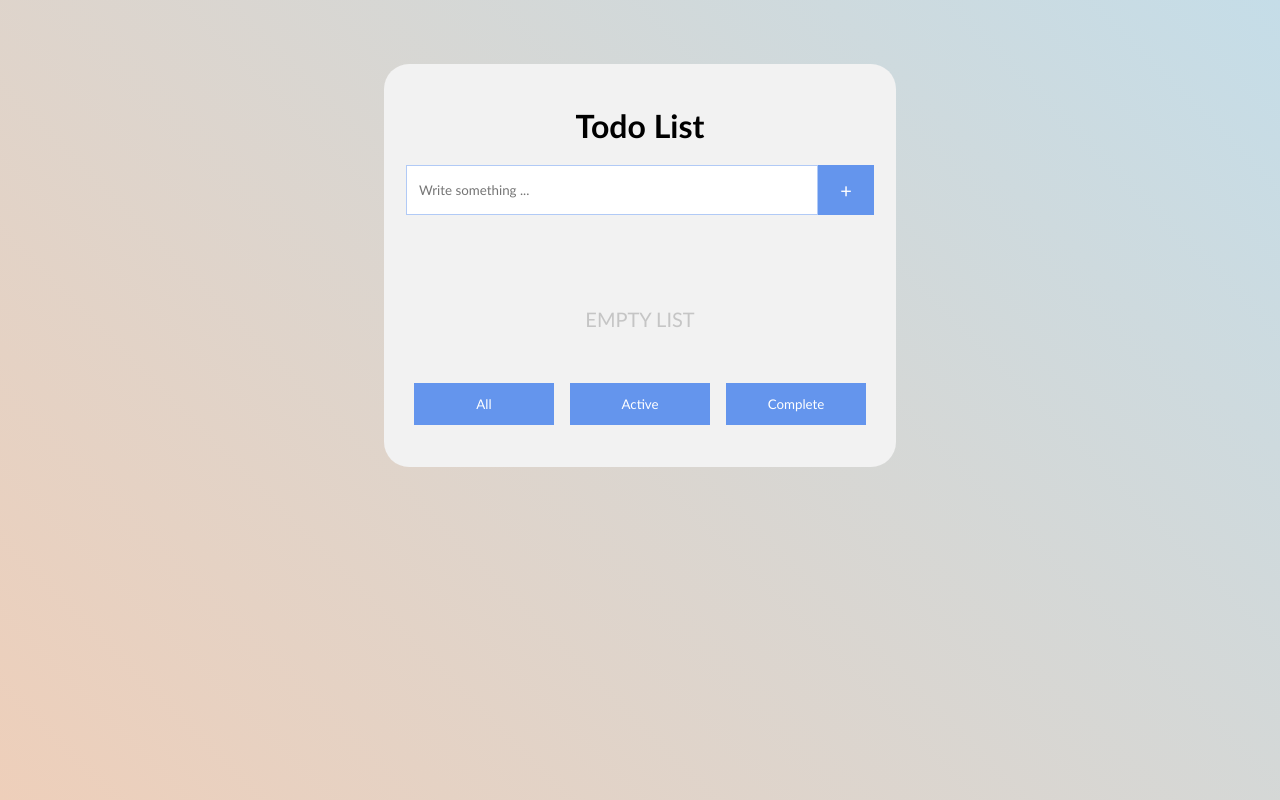
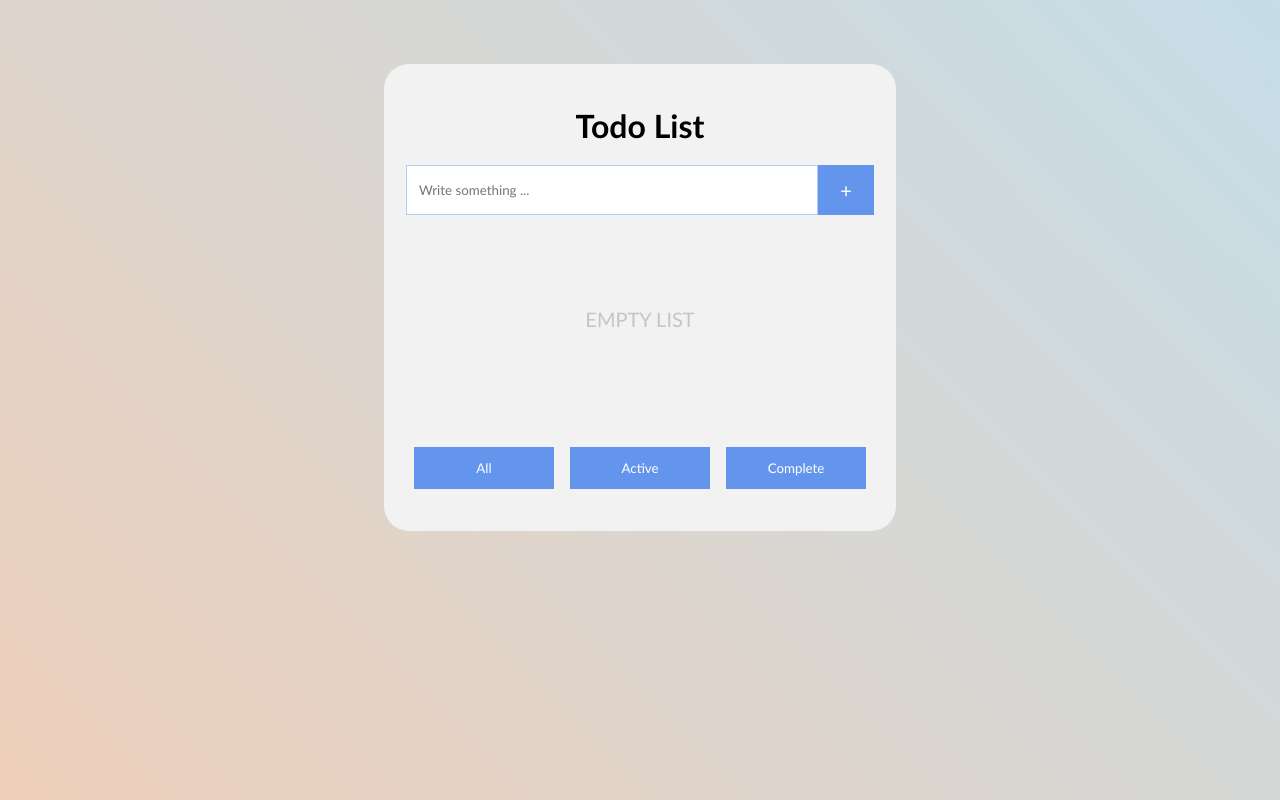
Before and after one commit to aivan3d66/todo-class-app, a React (Create React App) app: page / in a window 1280 px wide. Built offline with nearby package versions, Linux system fonts and the light colour scheme.

Commit message:
add upd styles

```diff
--- a/src/containers/TodoList/styled.js
+++ b/src/containers/TodoList/styled.js
@@ -2,7 +2,7 @@ import styled from 'styled-components'
 import theme from '../../theme'
 
 export const TodoListWrapper = styled.ul`
-  height: ${theme.height.h32}rem;
+  height: ${theme.height.h38}rem;
   list-style: none;
   overflow: auto;
   scrollbar-color: ${theme.colors.extraLightGray};
@@ -17,7 +17,7 @@ export const TodoListWrapper = styled.ul`
 
   &::-webkit-scrollbar-thumb {
     background-clip: content-box;
-    background-color: rgba(100, 149, 237, 100);
+    background-color: ${theme.colors.lightBlue};
     border-radius: ${theme.spaces[10]}px;
   }
 `
--- a/src/theme.js
+++ b/src/theme.js
@@ -28,36 +28,15 @@ const size = {
   todo: 20,
 }
 
-const theme = {
-  boxShadows,
-  font,
-  size,
-  colors: {
-    lightBlue,
-    blue,
-    secondaryLight,
-    lightOrange,
-    extraLightBlue,
-    black,
-    white,
-    error,
-    darkGray,
-  },
-}
-
 export default {
   size,
   boxShadows,
   font,
-  opacity: {
-    opacity0: 0,
-    opacity50: 0.5,
-    opacity100: 1,
-  },
   height: {
     full: 100,
     h28: 7,  // 112px
     h32: 8,  // 130px
+    h38: 12,  // 200px
     h96: 32, // 500px
   },
   radius: {
@@ -98,10 +77,6 @@ export default {
     128,
   ],
   textStyle: {
-    sm: {
-      fontSize: 0.75,
-      lineHeight: 1,
-    },
     base: {
       fontSize: 1.25,
       lineHeight: 1.75,
```
